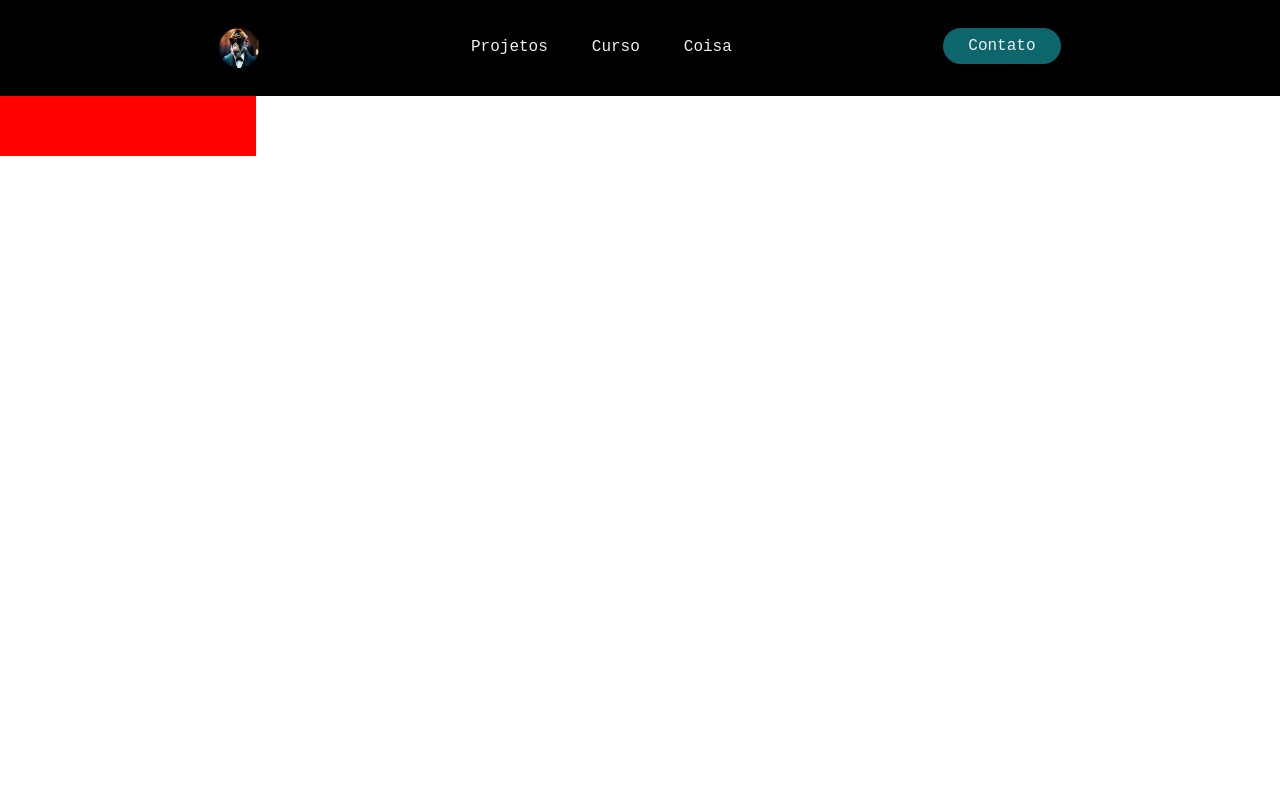
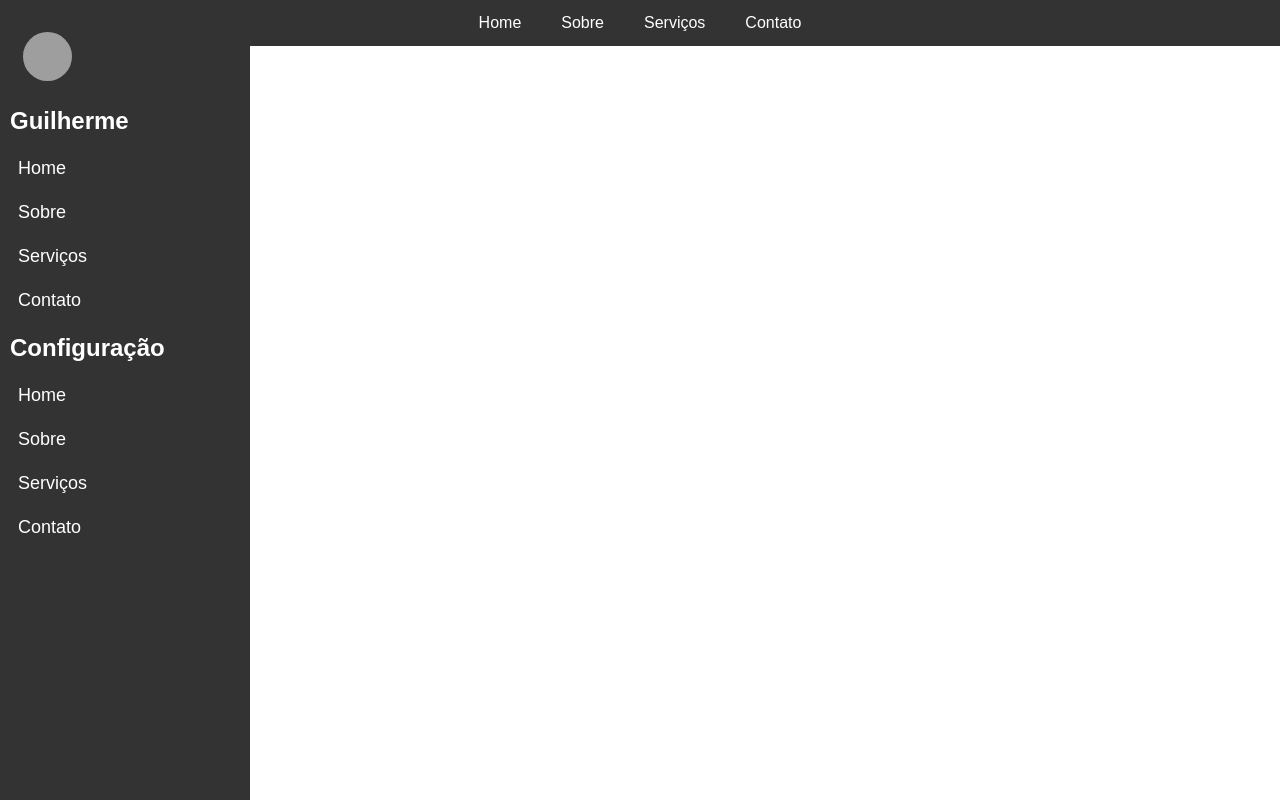
Before and after one commit to GuilhermeNantes/Site-2-cursoVoucher, a plain HTML site: page index.html in a window 1280 px wide. Drawn offline with Linux system fonts and the light colour scheme; grey boxes are pictures that could not be loaded.

Commit message:
SITE como so falta uma main

```diff
--- a/asstes/css/styles.css
+++ b/asstes/css/styles.css
@@ -1,59 +1,82 @@
-* {
+*{
+    box-sizing: border-box;
+    margin: 0;
     padding: 0;
-    margin: 0;
-    box-sizing: border-box;
+    font-family: Arial, sans-serif;
 }
 
 /*  inicio da Header */
-
-li, a, button {
-    font-family: monospace,sans-serif;
-    font-weight: 500;
-    font-size: 16px;
-    text-decoration: none;
-    color: #edf0f2;
-}
-header {
-    display: flex;
-    justify-content: space-evenly;
-    background-color: rgb(0, 0, 0);
-    padding: 28px;
-}
-.logo{
-    height: 40px;
-    width: 40px;
-    cursor: pointer;
-    border-radius: 70px;
-}
-.nav-links li {
-    margin-top: 10px;
-    display: inline-block;
-    padding: 0px 20px;
-}
-.nav-links li a {
-    transition: all 0.3s ease 0s;
-}
-.nav-links li:hover {
-    color: rgba(0, 242, 255, 0.775);
-
-}
-button {
-    padding:9px 25px;
-    background-color: rgba(18, 132, 138, 0.775);
-    border: none;
-    border-radius: 50px;
-    cursor: pointer;
-    transition: all 0.3s ease 0s;
-}
-button:hover {
-    background-color: rgb(3, 188, 202);
+.navbar {
+    background-color: #333;
+    overflow: hidden;
 }
 
+.navbar ul {
+    list-style-type: none;
+    margin: 0;
+    padding: 0;
+    display: flex;
+    justify-content: center;
+}
+
+.navbar li {
+   float: right;
+}
+
+.navbar li a {
+    display: block;
+    color: white;
+    text-align: center;
+    padding: 14px 20px;
+    text-decoration: none;
+    transition: background-color 0.3s;
+}
+
+.navbar li a:hover,
+.navbar li a:focus {
+    background-color: #575757;
+}
 /*  Final da Header */
 
-.sidebar{
-    background-color: red;
-    padding: 30px;
-    width: 20%;
+/* ---- Inicio da SidaBar ---- */
+
+.sidebar img{
+    width: 55px;
+    height: 55px;
+    border-radius: 50%;
+    object-fit: cover;
+    padding: 3px;
+    margin: 9px 20px;
+}
+.sidebar h1{
+    color: white;
+    padding: 10px;
+}
+.sidebar {
     height: 100%;
+    width: 250px;
+    position: absolute;
+    top: 0;
+    left: 0;
+    background-color: #333;
+    padding-top: 20px;
 }
+.sidebar ul {
+    list-style-type: none;
+    padding: 0;
+}
+
+.sidebar li a {
+    padding: 10px 15px;
+    margin: 3px;
+    text-decoration: none;
+    font-size: 18px;
+    color: white;
+    display: block;
+}
+
+.sidebar li a:hover {
+    background-color: #575757;
+}
+
+/* ---- fim da Sidebar ---- */
--- a/asstes/js/script.js
+++ b/asstes/js/script.js
@@ -0,0 +1 @@
+console.log("ssisisisiisisi")
--- a/index.html
+++ b/index.html
@@ -1,29 +1,41 @@
 <!DOCTYPE html>
-<html lang="pt-br">
+<html lang="pt-BR">
 <head>
     <meta charset="UTF-8">
     <meta name="viewport" content="width=device-width, initial-scale=1.0">
-<!--Custom CSS-->
     <link rel="stylesheet" href="/asstes/css/styles.css">
-    <title>Site o aula kkk</title>
+    <title>Navbar e Sidebar</title>
 </head>
 <body>
-    <header class="header" id="header">
-        <img src="/asstes/images/OIP.jfif" alt="Macaco" class="logo">
-        <nav>
-            <ul class="nav-links">
-                <li><a href="#"></a>Projetos</li>
-                <li><a href="#"></a>Curso</li>
-                <li><a href="#"></a>Coisa</li>
+    <header class="header">
+        <nav class="navbar">
+            <ul>
+                <li><a href="#home">Home</a></li>
+                <li><a href="#about">Sobre</a></li>
+                <li><a href="#services">Serviços</a></li>
+                <li><a href="#contact">Contato</a></li>
             </ul>
         </nav>
-        <a href="$" class="cta"><button>Contato</button></a>
     </header>
-    <div class="sidebar"></div>
+    <aside class="sidebar">
+        <img src="https://yt3.googleusercontent.com/wiwz6spjEXHfB_UxN3RF7YNJOJggkj931KFOQpzCwL--2mHH10O6M_1l54NVKbWN7XYu4udgsw=s160-c-k-c0x00ffffff-no-rj" alt="Foto de Usuario">
+        <h1>Guilherme</h1>
+        <ul>
+            <li><a href="#home">Home</a></li>
+            <li><a href="#about">Sobre</a></li>
+            <li><a href="#services">Serviços</a></li>
+            <li><a href="#contact">Contato</a></li>
+        </ul>
+        <h1>Configuração</h1>
+        <ul>
+            <li><a href="#home">Home</a></li>
+            <li><a href="#about">Sobre</a></li>
+            <li><a href="#services">Serviços</a></li>
+            <li><a href="#contact">Contato</a></li>
+        </ul>
+    </aside>
 
 
 
-<!--Script Java Script-->
-<script src="./asstes/js/script.js"></script>
 </body>
 </html>
```
Also changed, not shown: asstes/images/OIP.jfif (deleted).
